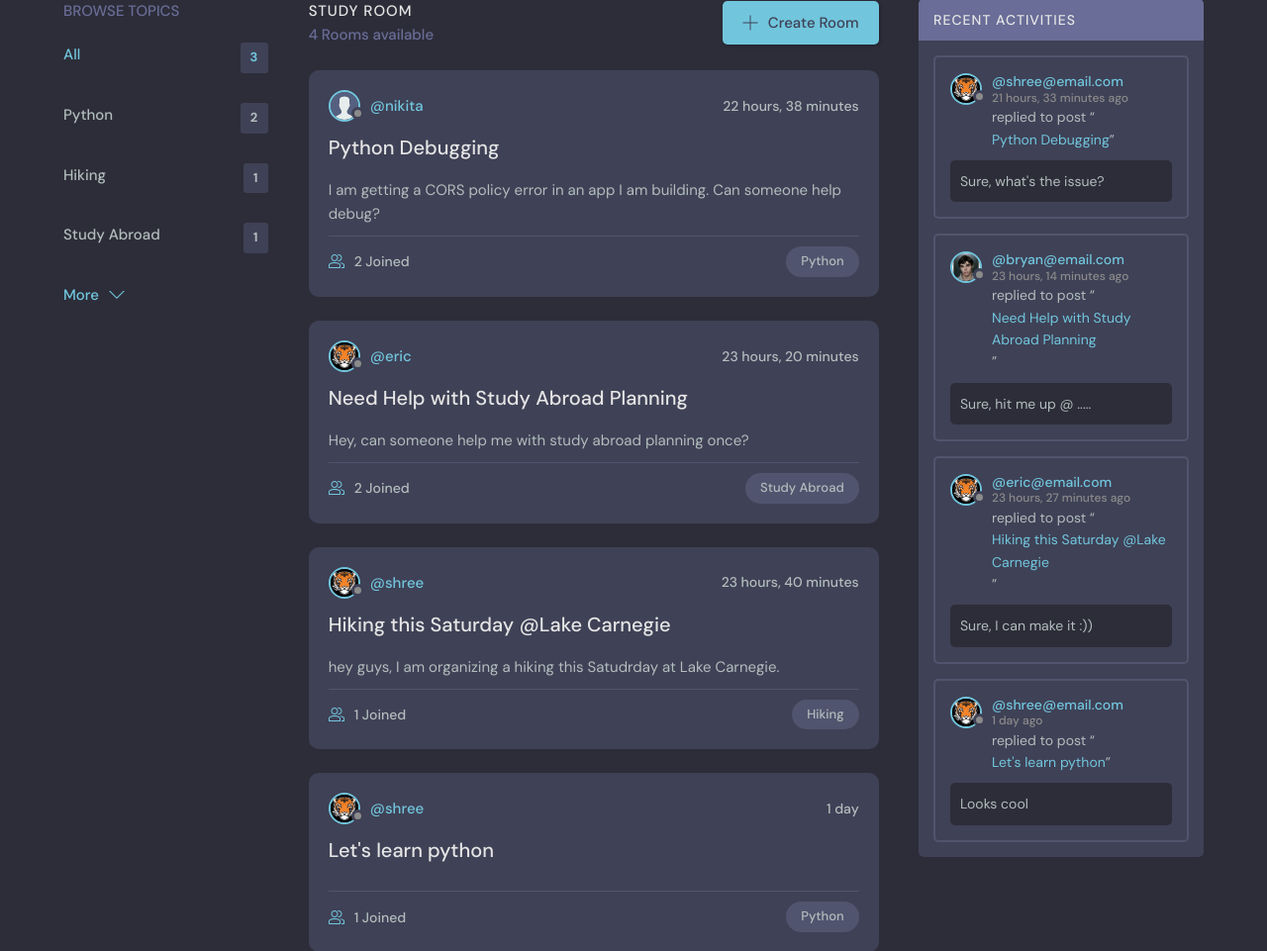
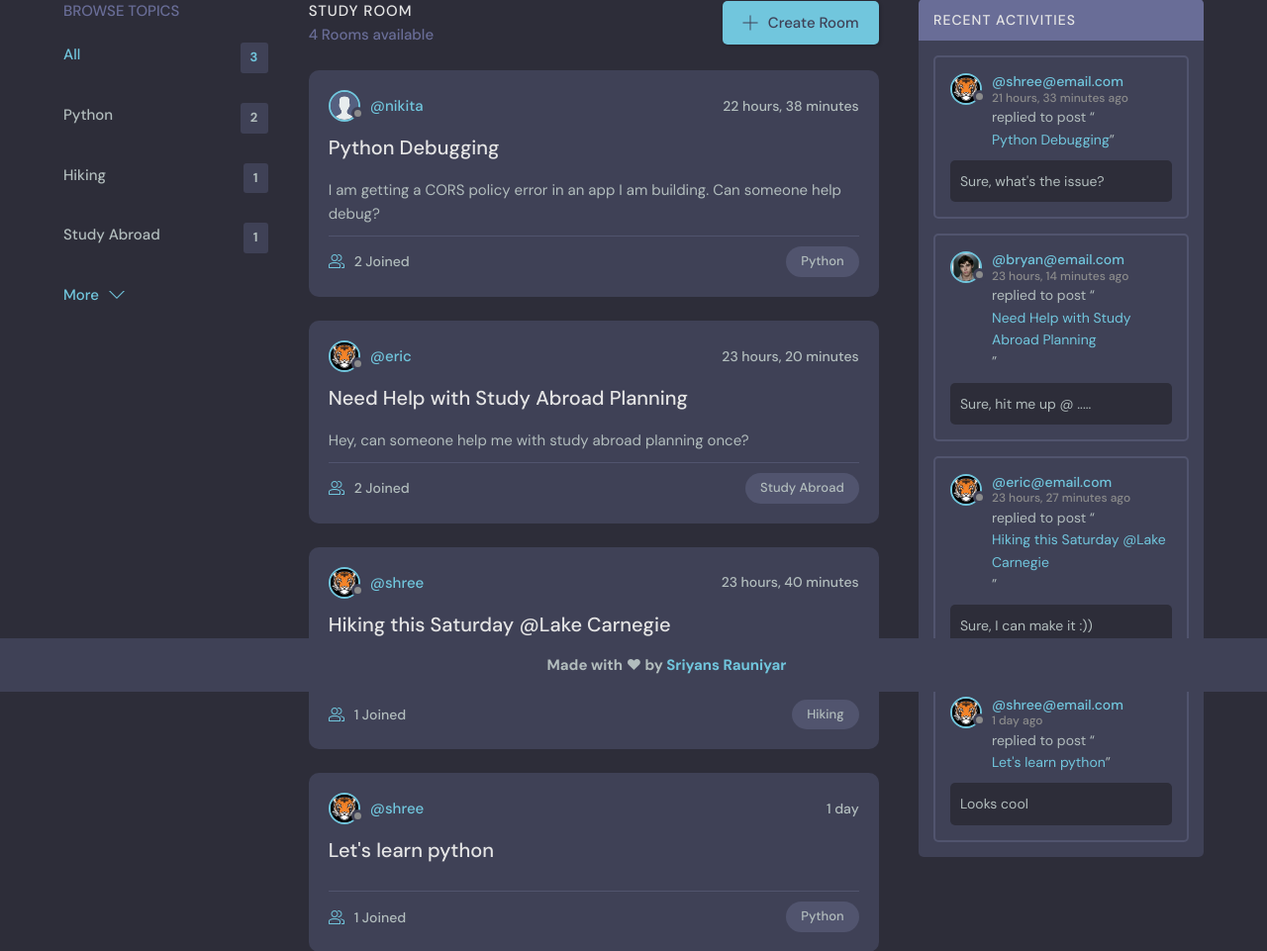
Before and after one commit to RauniyarSriyans/princeton-buddy, a Django app: page / in a window 1280 px wide. Shown: the part 101-1062 px from the top of the page at 99% size. Run offline with Django 5.2, Linux system fonts and the light colour scheme; data comes from the database, SQL or seed files in the repository; both versions use the stored data as it was after the commit.

Commit message:
footer added

```diff
--- a/baseapp/views.py
+++ b/baseapp/views.py
@@ -18,11 +18,9 @@
 
         try:
             user = User.objects.get(email=email)
-            print(user)
         except:
             messages.error(request, 'User does not exist')
 
-        print(user.email)
         user = authenticate(request, email=email, password=password)
         print(user)
 
--- /dev/null
+++ b/templates/footer.html
@@ -0,0 +1,11 @@
+{% load static %}
+<footer class="header" style="position: fixed; left: 0; bottom: 0; width: 100%; text-align: center;">
+    <div class="container">
+        <h1></h1>
+        <h1></h1>
+        <h1></h1>
+        <h1></h1>
+        <h1></h1>
+        <h1>Made with &hearts; by <a href="https://www.github.com/RauniyarSriyans/" target="_blank">Sriyans Rauniyar</a></h1>
+    </div>
+</footer>
--- a/templates/main.html
+++ b/templates/main.html
@@ -25,6 +25,8 @@
 
     {% endblock content %}
 
+    {% include 'footer.html' %}
+
     <script src="{% static 'js/script.js' %}"></script>
   </body>
 </html>
```
Also changed, not shown: db.sqlite3.
